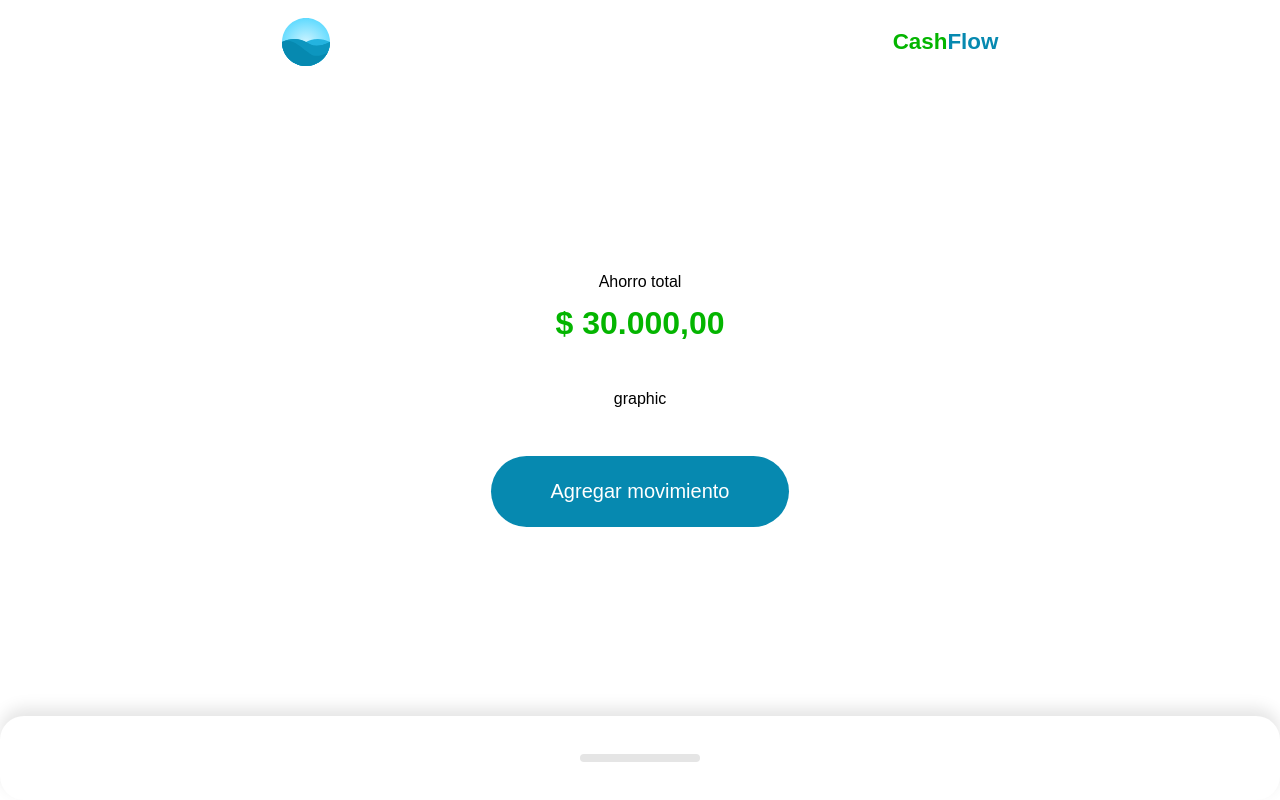
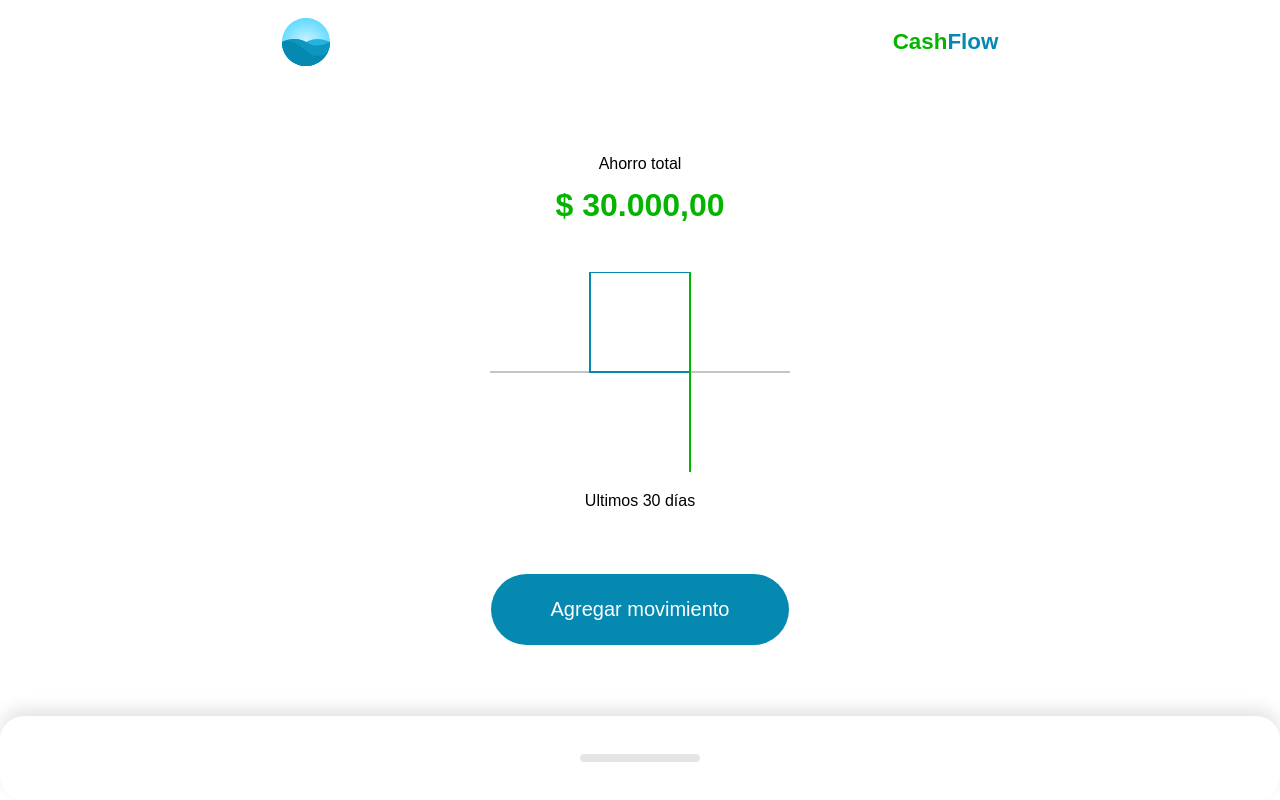
Before and after one commit to JhonDev365/cashflow, a Vue app: page / in a window 1280 px wide. Built offline with nearby package versions, Linux system fonts and the light colour scheme.

Commit message:
chart data

```diff
--- a/src/components/Home.vue
+++ b/src/components/Home.vue
@@ -10,7 +10,9 @@
         :totalAmount="30000"
         :amount="amount"
       >
-        <template #graphic> graphic </template>
+        <template #graphic>
+          <Graphic />
+        </template>
         <template #action>
           <Action />
         </template>
@@ -28,6 +30,7 @@ import Header from "./Header.vue";
 import Resume from "./Resume/Index.vue";
 import Movements from "./Movements/Index.vue";
 import Action from "./Action.vue";
+import Graphic from "./Resume/Graphic.vue";
 
 export default {
   components: {
@@ -36,6 +39,7 @@ export default {
     Resume,
     Movements,
     Action,
+    Graphic,
   },
   //En la función data, se agrega la variable 'label'
   // y se envía como parametro de 'label' en el template `Resume`
--- /dev/null
+++ b/src/components/Resume/Graphic.vue
@@ -0,0 +1,40 @@
+<template>
+  <div>
+    <svg viewBox="0,0 300 200">
+      <line
+        stroke="#c4c4c4"
+        stroke-width="2"
+        x1="0"
+        y1="100"
+        x2="300"
+        y2="100"
+      />
+      <!-- en polyline (0,0)  es esq-sup-izq, (max,max) esq-inf-der -->
+      <polyline
+        fill="none"
+        stroke="#0689b0"
+        stroke-width="2"
+        points="100,0 100,100 200,100 200,0 100,0"
+      />
+      <line
+        stroke="#04b500"
+        stroke-width="2"
+        x1="200"
+        y1="0"
+        x2="200"
+        y2="200"
+      />
+    </svg>
+    <p>Ultimos 30 días</p>
+  </div>
+</template>
+
+<style scoped>
+svg {
+  width: 100%;
+}
+
+p {
+  text-align: center;
+}
+</style>
```
